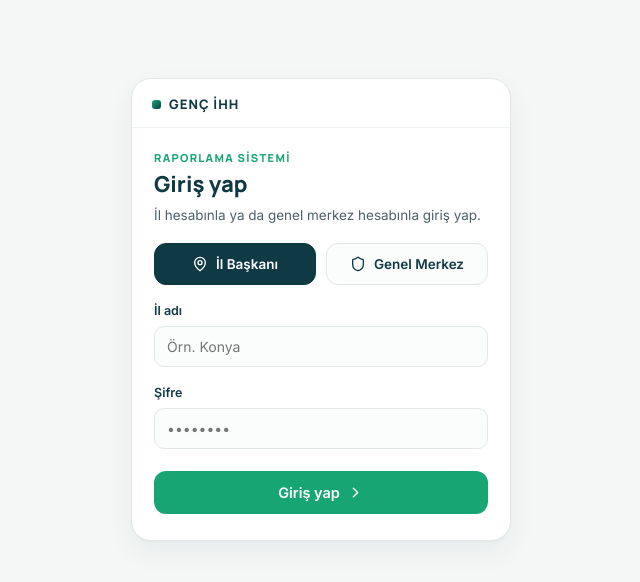
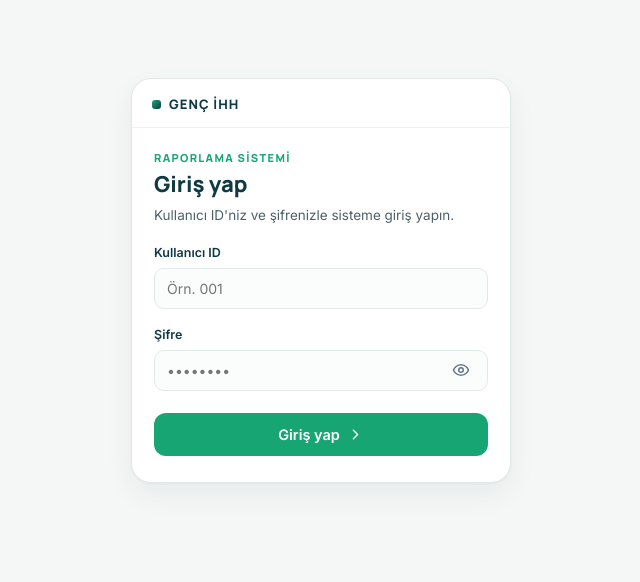
Before and after one commit to balcizehra/VeriNimet, a Next.js app: page /login in a window 1280 px wide. Shown: the top 582 px of the page, without its empty margins (319-959 px from the left). Built offline with nearby package versions, Linux system fonts and the light colour scheme.

Commit message:
feat: plaka kodu ile giris ve sifre gosterme sistemi tamamlandi

```diff
--- a/pages/login.js
+++ b/pages/login.js
@@ -1,13 +1,15 @@
 import { useState } from "react";
 import { useRouter } from "next/router";
-import { MapPin, Shield, ChevronRight } from "lucide-react";
+import { ChevronRight, Eye, EyeOff } from "lucide-react"; // Göz ikonlarını ekledik
 import { S } from "../components/styles";
 
 export default function Login() {
   const router = useRouter();
-  const [tip, setTip] = useState("il"); // "il" | "admin"
-  const [kullaniciAdi, setKullaniciAdi] = useState("");
+
+  // Artik "tip" durumuna ihtiyacımız yok, tek bir ID alanı kullanıyoruz
+  const [kullaniciId, setKullaniciId] = useState("");
   const [sifre, setSifre] = useState("");
+  const [sifreGoster, setSifreGoster] = useState(false); // Şifre göz durumu
   const [hata, setHata] = useState("");
   const [yukleniyor, setYukleniyor] = useState(false);
 
@@ -15,15 +17,27 @@
     e.preventDefault();
     setHata("");
     setYukleniyor(true);
+
+    // Arka taraftaki API'yi bozmamak için girilen ID değerini "kullaniciAdi" ismiyle gönderiyoruz
     const res = await fetch("/api/auth/login", {
       method: "POST",
       headers: { "Content-Type": "application/json" },
-      body: JSON.stringify({ tip, kullaniciAdi, sifre }),
+      body: JSON.stringify({ kullaniciAdi: kullaniciId, sifre }),
     });
+
     const data = await res.json();
     setYukleniyor(false);
+
     if (!res.ok) return setHata(data.error || "Giriş başarısız.");
-    router.push(tip === "admin" ? "/admin" : "/rapor");
+
+    // Arka plandaki yönlendirme mantığı:
+    // Eğer girilen ID admin/genelmerkez kodu ise admin paneline, değilse rapor sayfasına gidecek
+    // (Bunu backend veritabanından dönen veriye göre de yönlendirebiliriz, şimdilik mantığı kurduk)
+    if (kullaniciId === "999" || data.isAdmin) {
+      router.push("/admin");
+    } else {
+      router.push("/rapor");
+    }
   }
 
   return (
@@ -41,44 +55,49 @@
         <div style={S.body} className="fade">
           <div style={S.eyebrow}>RAPORLAMA SİSTEMİ</div>
           <h1 style={S.h1}>Giriş yap</h1>
-          <p style={S.sub}>İl hesabınla ya da genel merkez hesabınla giriş yap.</p>
+          <p style={S.sub}>Kullanıcı ID'niz ve şifrenizle sisteme giriş yapın.</p>
 
-          <div style={{ display: "flex", gap: 10, marginTop: 18, marginBottom: 6 }}>
-            <button
-              type="button"
-              onClick={() => setTip("il")}
-              style={{ ...S.chip, flex: 1, justifyContent: "center", ...(tip === "il" ? S.chipActive : {}) }}
-            >
-              <MapPin size={16} /> İl Başkanı
-            </button>
-            <button
-              type="button"
-              onClick={() => setTip("admin")}
-              style={{ ...S.chip, flex: 1, justifyContent: "center", ...(tip === "admin" ? S.chipActive : {}) }}
-            >
-              <Shield size={16} /> Genel Merkez
-            </button>
-          </div>
-
-          <form onSubmit={girisYap}>
-            <label style={S.label}>{tip === "il" ? "İl adı" : "Kullanıcı adı"}</label>
+          <form onSubmit={girisYap} style={{ marginTop: 20 }}>
+            {/* 1. ÖZELLİK: SADECE KULLANICI ID ALANI */}
+            <label style={S.label}>Kullanıcı ID</label>
             <input
               style={S.input}
-              value={kullaniciAdi}
-              onChange={(e) => setKullaniciAdi(e.target.value)}
-              placeholder={tip === "il" ? "Örn. Konya" : "genelmerkez"}
+              value={kullaniciId}
+              onChange={(e) => setKullaniciId(e.target.value)}
+              placeholder="Örn. 001"
               autoComplete="username"
             />
 
             <label style={S.label}>Şifre</label>
+            {/* 2. ÖZELLİK: GÖZ İKONLU ŞİFRE ALANI */}
+            <div style={{ position: "relative" }}>
               <input
-              style={S.input}
-              type="password"
+                style={{ ...S.input, paddingRight: 40 }} // İkonun üzerine binmemesi için sağdan boşluk verdik
+                type={sifreGoster ? "text" : "password"}
                 value={sifre}
                 onChange={(e) => setSifre(e.target.value)}
                 placeholder="••••••••"
                 autoComplete="current-password"
               />
+              <button
+                type="button"
+                onClick={() => setSifreGoster(!sifreGoster)}
+                style={{
+                  position: "absolute",
+                  right: 12,
+                  top: "50%",
+                  transform: "translateY(-50%)",
+                  background: "none",
+                  border: "none",
+                  cursor: "pointer",
+                  color: "#64748b",
+                  display: "flex",
+                  alignItems: "center"
+                }}
+              >
+                {sifreGoster ? <EyeOff size={18} /> : <Eye size={18} />}
+              </button>
+            </div>
 
             {hata && <div style={S.errorBox}>{hata}</div>}
 
```
Also changed, not shown: pages/api/auth/login.js (+22 -13 lines), prisma/seed.js (+28 -11 lines), 1 other file (tests, documents, lock files or other folders). Lines whose indentation alone changed are shown as unchanged.
